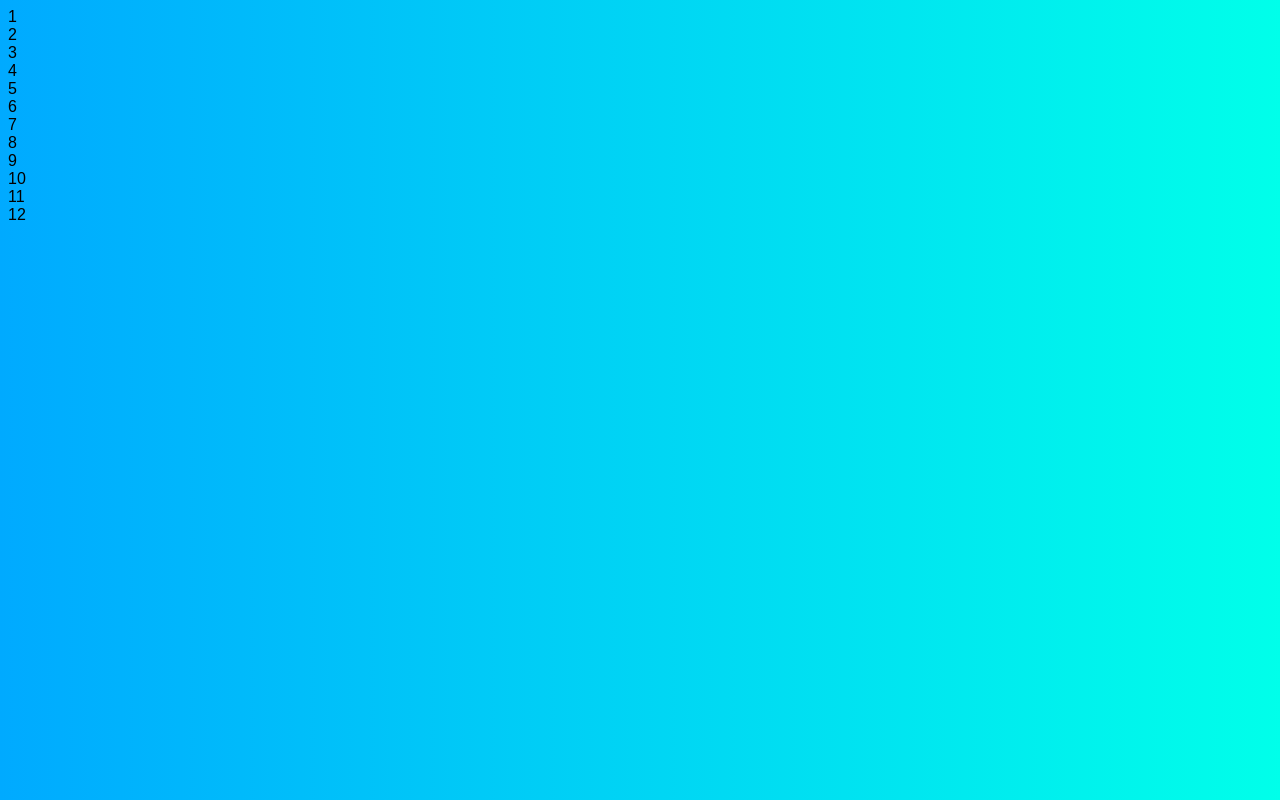
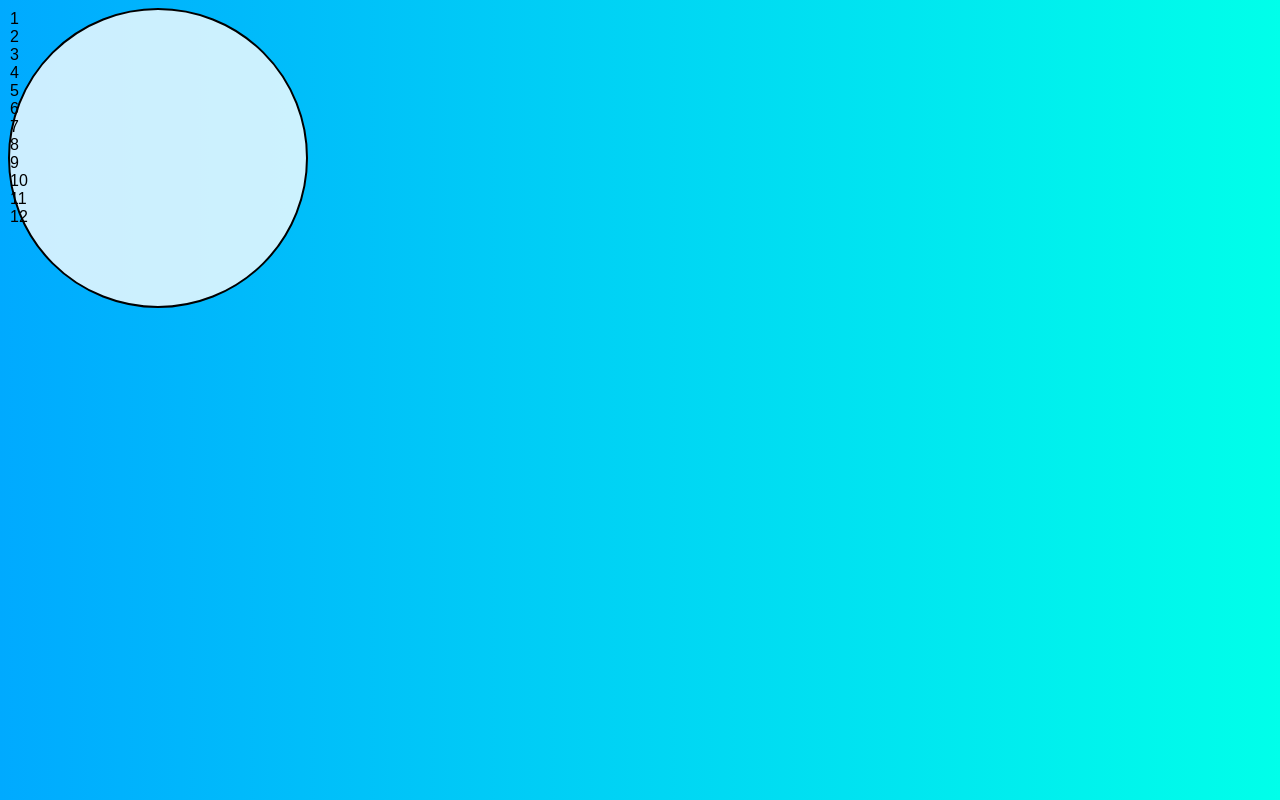
Before and after one commit to kuyadevin/analogClock, a plain HTML site: page index.html in a window 1280 px wide. Drawn offline with Linux system fonts and the light colour scheme.

Commit message:
Add circle for clock

```diff
--- a/styles.css
+++ b/styles.css
@@ -6,3 +6,11 @@
 body {
   background: linear-gradient(to right, hsl(200, 100%, 50%), hsl(175, 100%, 50%));
 }
+
+.clock {
+  width: 300px;
+  height: 300px;
+  background-color: rgba(255, 255, 255, .8);
+  border-radius: 50%;
+  border: 2px solid black
+}
```
